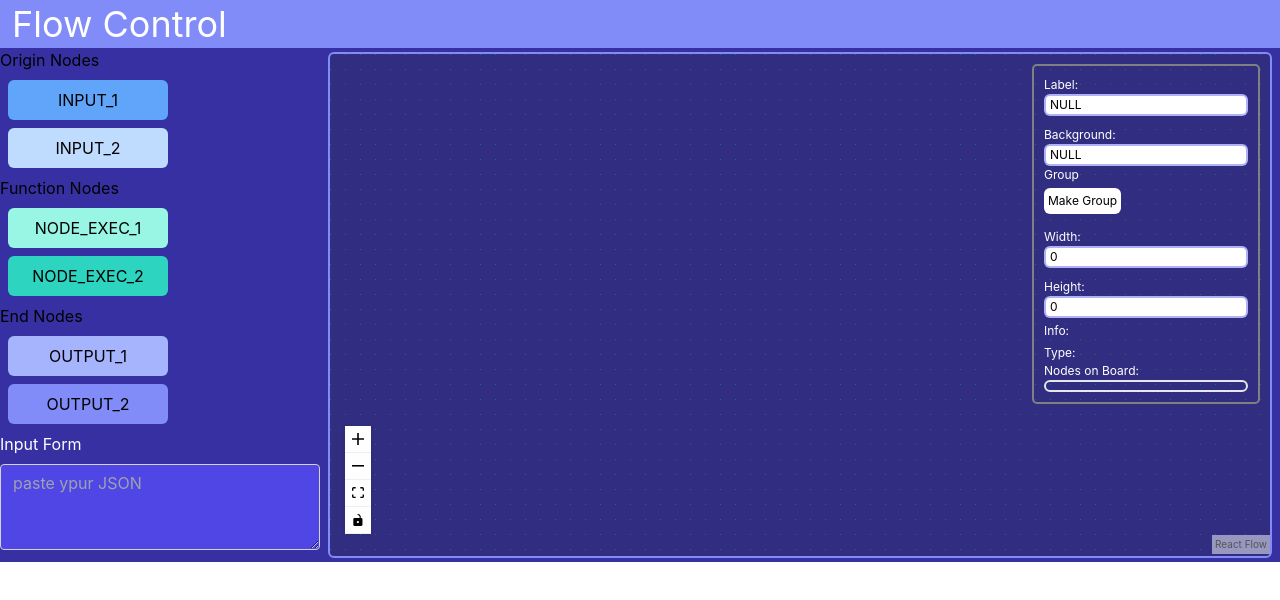
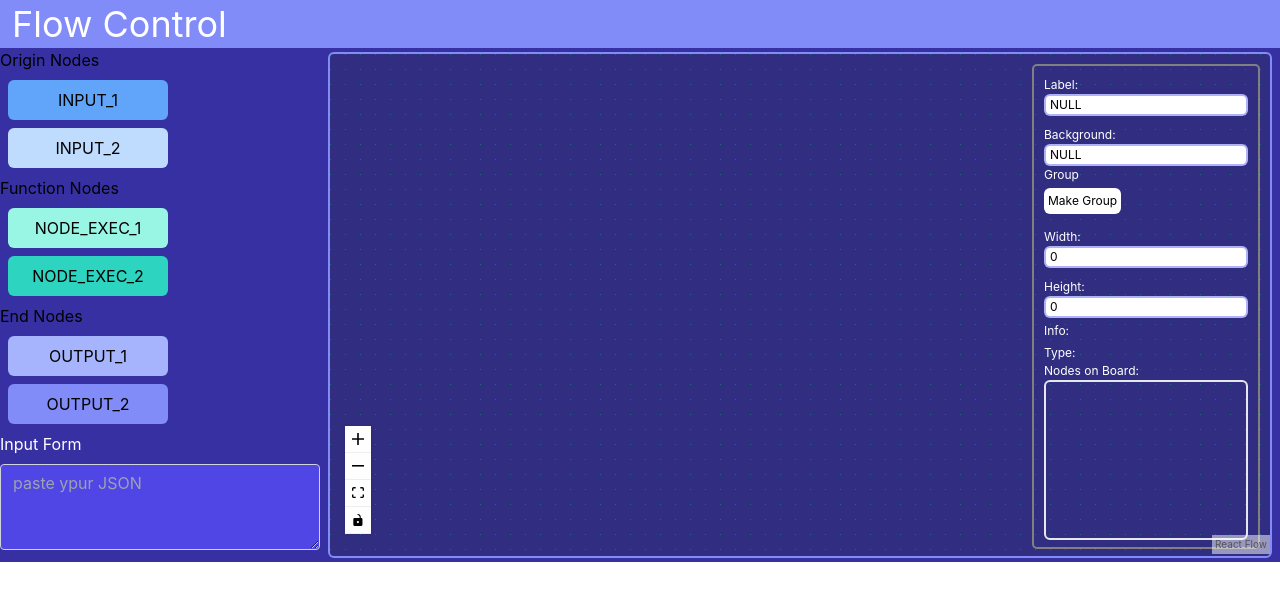
Before and after one commit to Su1eym4n/flow-chart-editor, a React (Create React App) app: page / in a window 1280 px wide. Shown: the top 600 px of the page. Built offline with nearby package versions, Linux system fonts and the light colour scheme.

Commit message:
overflow bug fixed

```diff
--- a/src/components/Flow.jsx
+++ b/src/components/Flow.jsx
@@ -363,7 +363,7 @@ const Flow = () => {
                                 </div>
                                 <div >
                                     <div>Nodes on Board:</div>
-                                    <div className='py-1 px-1 border-2  rounded-md overflow-y-scroll'>
+                                    <div className='py-1 px-1 border-2 h-40 rounded-md overflow-y-scroll'>
                                         {nodes.map((node, key) => {
                                             return (
                                                 <div key={key} className='grid grid-cols-2 static py-1'>
--- a/src/components/updatenode.css
+++ b/src/components/updatenode.css
@@ -8,6 +8,7 @@
     border-radius: 5px;
     padding: 10px;
     color: white;
+    height: 485px;
   }
   .fieldtextcol{
     color: black
```
